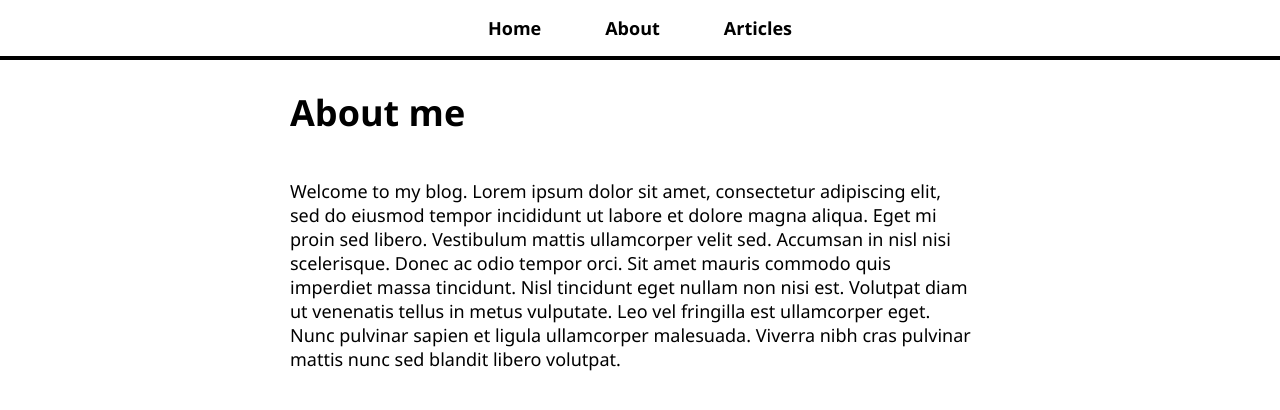
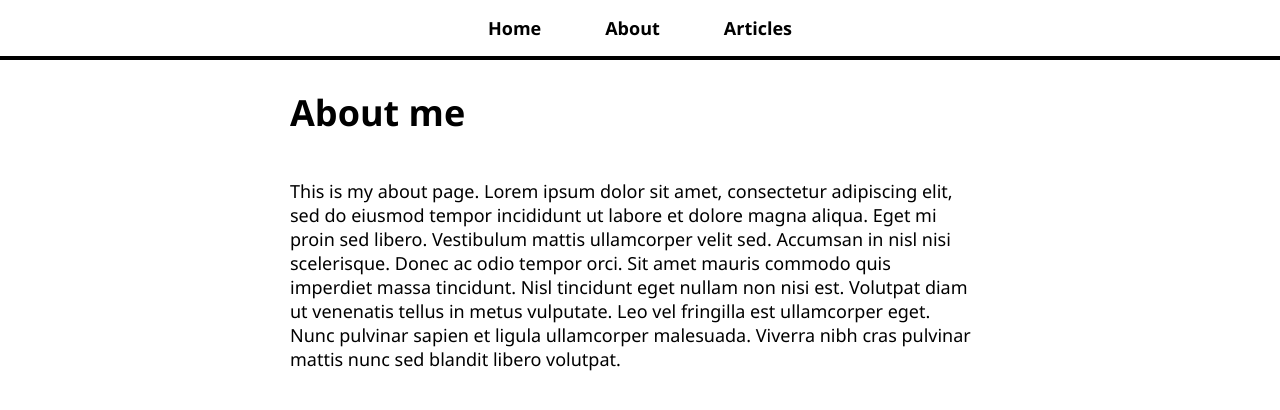
Before and after one commit to olibyte/mern-blog-starter, a React (Create React App) app: page /about in a window 1280 px wide. Shown: the top 410 px of the page. Built offline with nearby package versions, Linux system fonts and the light colour scheme.

Commit message:
Update AboutPage.js

```diff
--- a/src/pages/AboutPage.js
+++ b/src/pages/AboutPage.js
@@ -4,7 +4,7 @@ const AboutPage = () => (
     <>
     <h1>About me</h1>
     <p>
-        Welcome to my blog. Lorem ipsum dolor sit amet, consectetur adipiscing elit, sed do eiusmod tempor incididunt ut labore et dolore magna aliqua. Eget mi proin sed libero. Vestibulum mattis ullamcorper velit sed. Accumsan in nisl nisi scelerisque. Donec ac odio tempor orci. Sit amet mauris commodo quis imperdiet massa tincidunt. Nisl tincidunt eget nullam non nisi est. Volutpat diam ut venenatis tellus in metus vulputate. Leo vel fringilla est ullamcorper eget. Nunc pulvinar sapien et ligula ullamcorper malesuada. Viverra nibh cras pulvinar mattis nunc sed blandit libero volutpat.
+        This is my about page. Lorem ipsum dolor sit amet, consectetur adipiscing elit, sed do eiusmod tempor incididunt ut labore et dolore magna aliqua. Eget mi proin sed libero. Vestibulum mattis ullamcorper velit sed. Accumsan in nisl nisi scelerisque. Donec ac odio tempor orci. Sit amet mauris commodo quis imperdiet massa tincidunt. Nisl tincidunt eget nullam non nisi est. Volutpat diam ut venenatis tellus in metus vulputate. Leo vel fringilla est ullamcorper eget. Nunc pulvinar sapien et ligula ullamcorper malesuada. Viverra nibh cras pulvinar mattis nunc sed blandit libero volutpat.
     </p>
     <p>
         Lorem ipsum dolor sit amet, consectetur adipiscing elit, sed do eiusmod tempor incididunt ut labore et dolore magna aliqua. Eget mi proin sed libero. Vestibulum mattis ullamcorper velit sed. Accumsan in nisl nisi scelerisque. Donec ac odio tempor orci. Sit amet mauris commodo quis imperdiet massa tincidunt. Nisl tincidunt eget nullam non nisi est. Volutpat diam ut venenatis tellus in metus vulputate. Leo vel fringilla est ullamcorper eget. Nunc pulvinar sapien et ligula ullamcorper malesuada. Viverra nibh cras pulvinar mattis nunc sed blandit libero volutpat.
```
